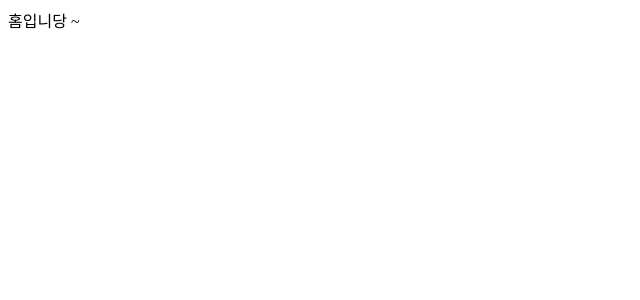
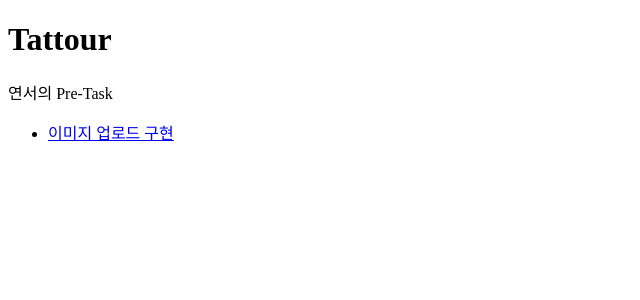
Before and after one commit to Yeonseo-Jo/Tattour-PreTask, a React (Vite) app in the folder yeonseo-pretask/: page / in a window 1280 px wide. Shown: the top 300 px of the page, without its empty margins (0-640 px from the left). Built offline with nearby package versions, Linux system fonts and the light colour scheme.

Commit message:
init : 구조 셋팅

```diff
--- a/yeonseo-pretask/src/Router.tsx
+++ b/yeonseo-pretask/src/Router.tsx
@@ -1,12 +1,15 @@
 import { BrowserRouter, Route, Routes } from "react-router-dom";
 
 import Home from "./components/Home";
+import Image from "./components/Image";
+import ImageUpload from "./components/ImageUpload";
 
 const Router = () => {
   return (
     <BrowserRouter>
       <Routes>
         <Route path="/" element={<Home />} />
+        <Route path="/image" element={<ImageUpload />} />
       </Routes>
     </BrowserRouter>
   );
--- a/yeonseo-pretask/src/components/Home.tsx
+++ b/yeonseo-pretask/src/components/Home.tsx
@@ -1,5 +1,19 @@
 const Home = () => {
-  return <div>홈입니당 ~</div>;
+  return (
+    <>
+      <header>
+        <h1>Tattour</h1>
+        <p>연서의 Pre-Task</p>
+      </header>
+      <section>
+        <ul>
+          <li>
+            <a href="/image">이미지 업로드 구현</a>
+          </li>
+        </ul>
+      </section>
+    </>
+  );
 };
 
 export default Home;
--- /dev/null
+++ b/yeonseo-pretask/src/components/ImageUpload.tsx
@@ -0,0 +1,5 @@
+const ImageUpload = () => {
+  return <div>이미지 파일 업로드를 구현해봐요</div>;
+};
+
+export default ImageUpload;
```
